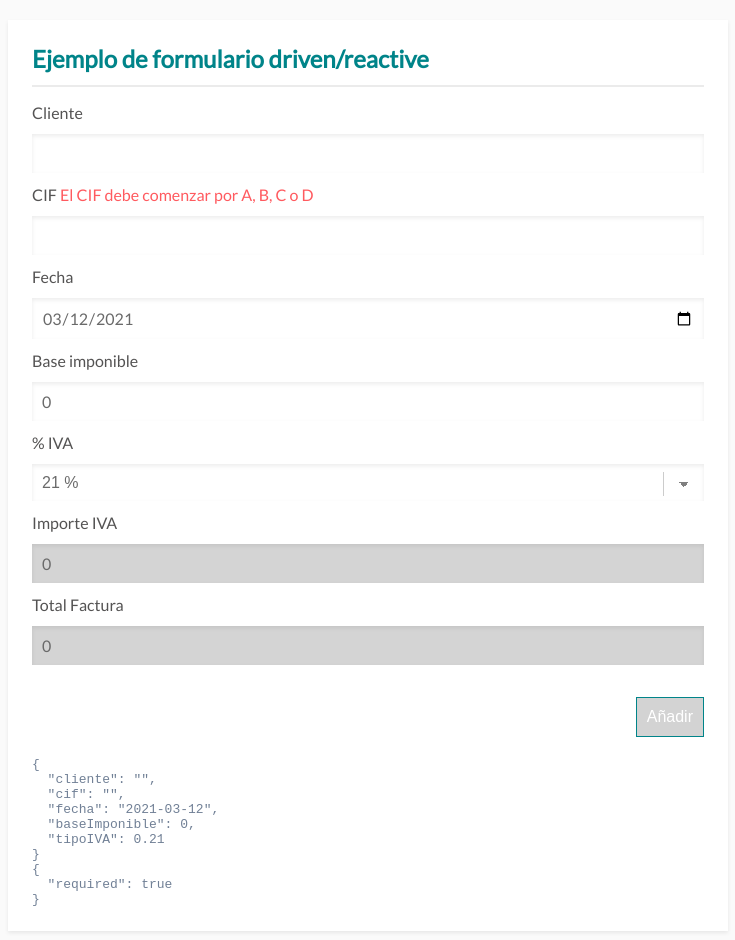
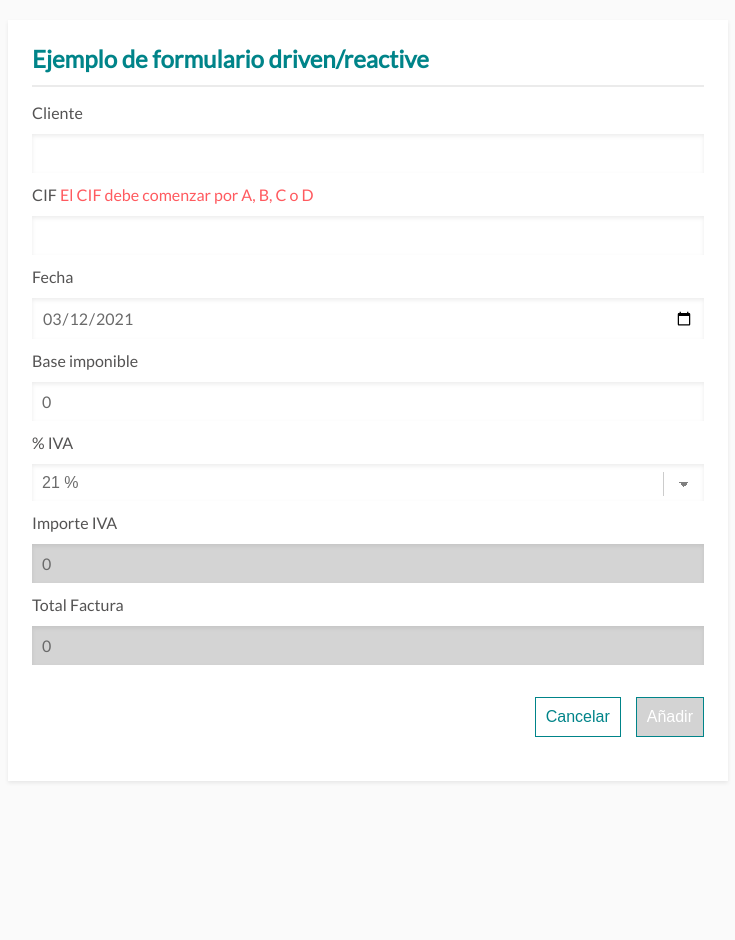
Before and after one commit to ang-sant-marzo/practica13, an Angular app: page /crear-factura in a window 1280 px wide. Shown: the top 940 px of the page, without its empty margins (272-1007 px from the left). After the commit the page ends 801 px from the top, so only its background shows below. Built offline with nearby package versions, Linux system fonts and the light colour scheme.

Commit message:
crear factura3

```diff
--- a/src/app/facturas/crear-factura/crear-factura.component.html
+++ b/src/app/facturas/crear-factura/crear-factura.component.html
@@ -57,9 +57,8 @@
             <input type="number" [value]="totalFra" readonly>
         </div>
         <div class="buttons-row">
+            <button type="button" class="outline" routerLink="/">Cancelar</button>
             <button type="submit" [disabled]="formFra.invalid">Añadir</button>
         </div>
     </form>
-    <pre>{{formFra.value | json}}</pre>
-    <pre>{{formFra.controls.cliente.errors | json}}</pre>
 </div>
--- a/src/app/facturas/crear-factura/crear-factura.component.ts
+++ b/src/app/facturas/crear-factura/crear-factura.component.ts
@@ -1,5 +1,6 @@
 import { Component, OnInit } from '@angular/core';
 import { FormControl, FormGroup, Validators } from '@angular/forms';
+import { Router } from '@angular/router';
 import { FacturasService } from 'src/app/servicios/facturas.service';
 import { ValidateCif } from 'src/app/validators/cif.validator';
 
@@ -14,7 +15,8 @@ export class CrearFacturaComponent implements OnInit {
   importeIVA: number = 0;
   totalFra: number = 0;
 
-  constructor(private facturasService: FacturasService) { }
+  constructor(private facturasService: FacturasService,
+              private router: Router) { }
 
   ngOnInit(): void {
     this.formFra = new FormGroup({
@@ -42,7 +44,7 @@ export class CrearFacturaComponent implements OnInit {
   crearFactura() {
     this.facturasService.postFactura(this.formFra.value)
                         .subscribe((resp: any) => {
-                          console.log(resp);
+                          this.router.navigate(['/']);
                         },
                         (err: any) => {
                           console.log(err);
```
